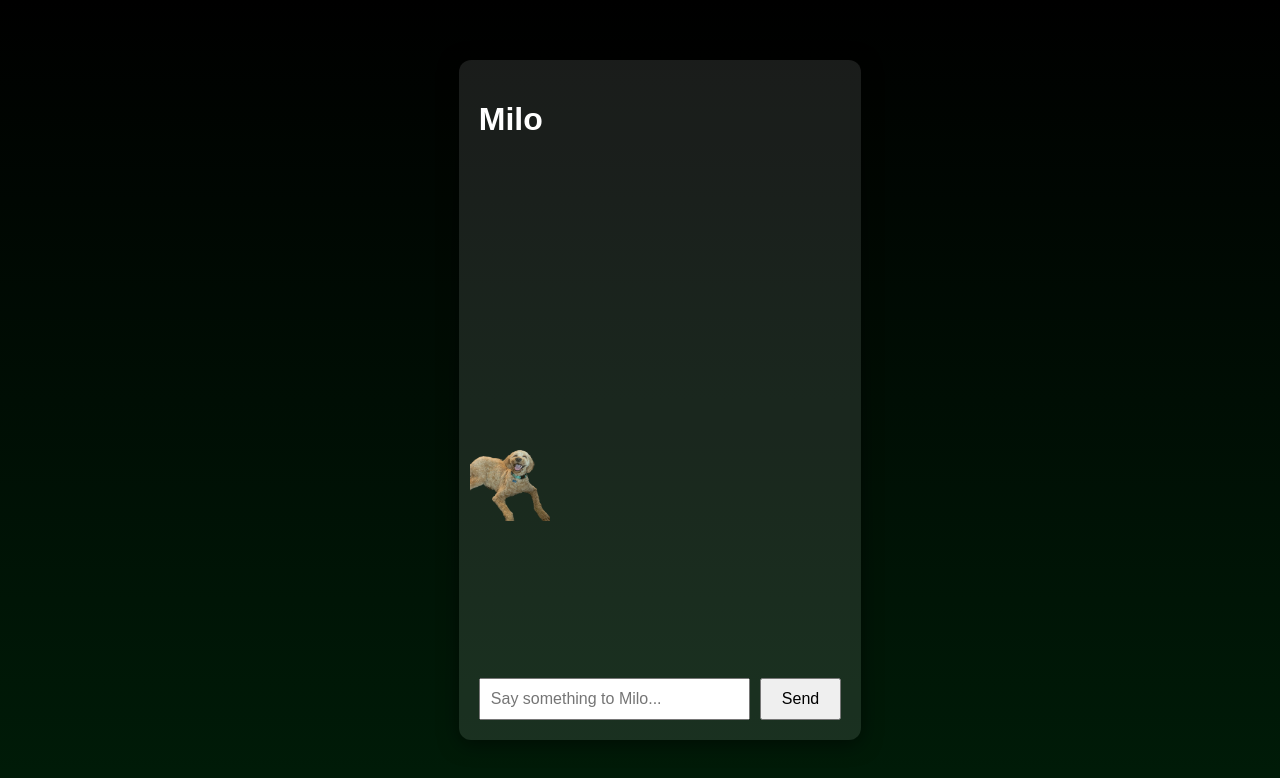
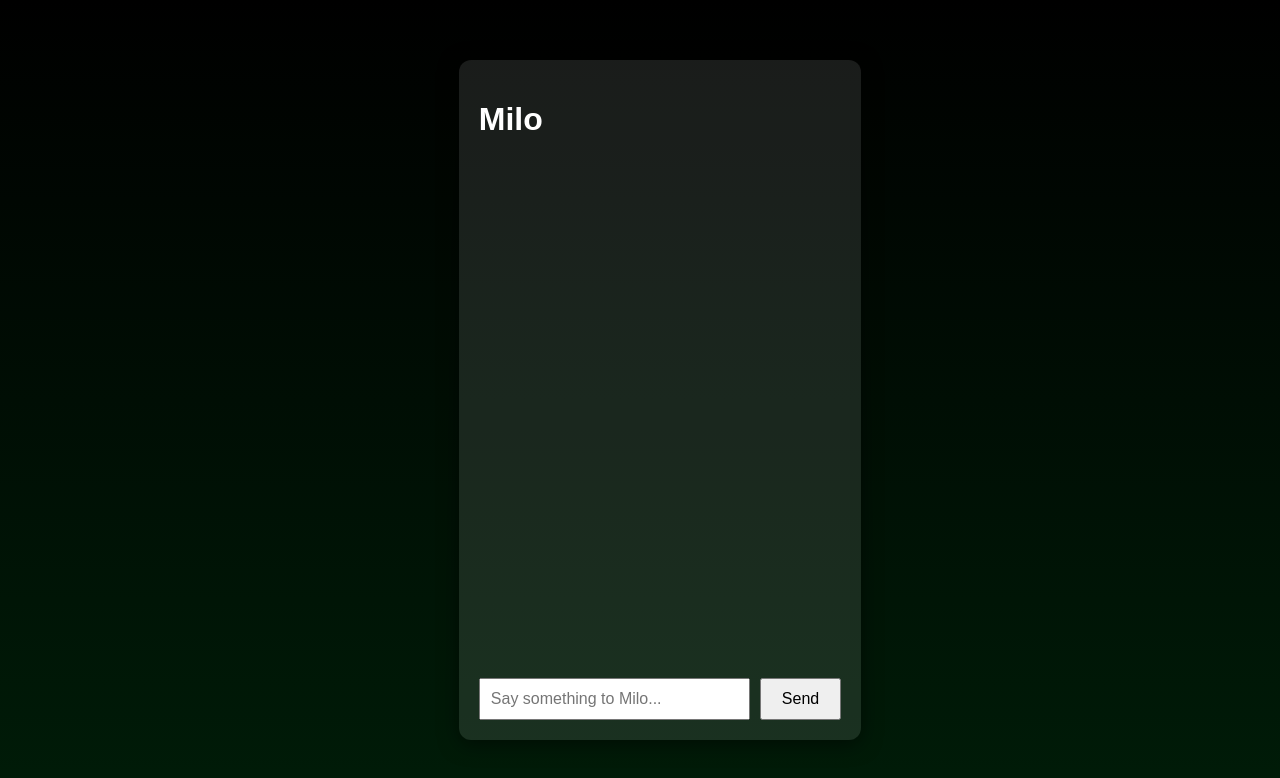
Before and after one commit to andylieou/website, a React (Vite) app: page / in a window 1280 px wide. Shown: the top 778 px of the page. Built offline with nearby package versions, Linux system fonts and the light colour scheme.

Commit message:
removed bouncing dog

```diff
--- a/src/main.tsx
+++ b/src/main.tsx
@@ -5,7 +5,7 @@ import './dog.css'
 
 ReactDOM.createRoot(document.getElementById('root') as HTMLElement).render(
   <React.StrictMode>
-    <img src="/milo.png" alt="doggy" className="doggy-sprite" />
+    {/* <img src="/milo.png" alt="doggy" className="doggy-sprite" /> */}
     <App />
   </React.StrictMode>
 )
```
